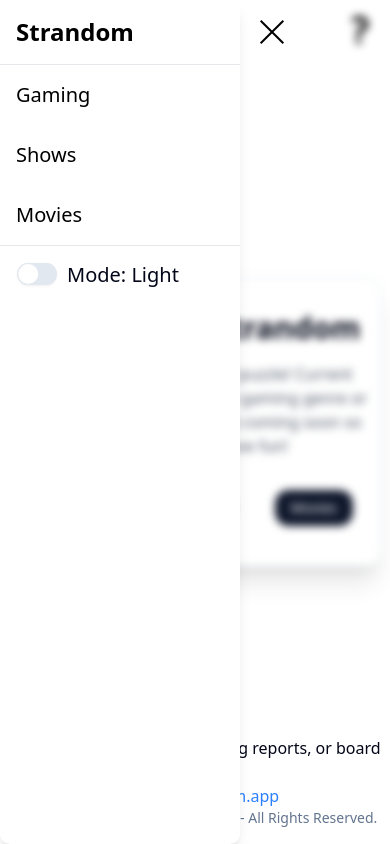
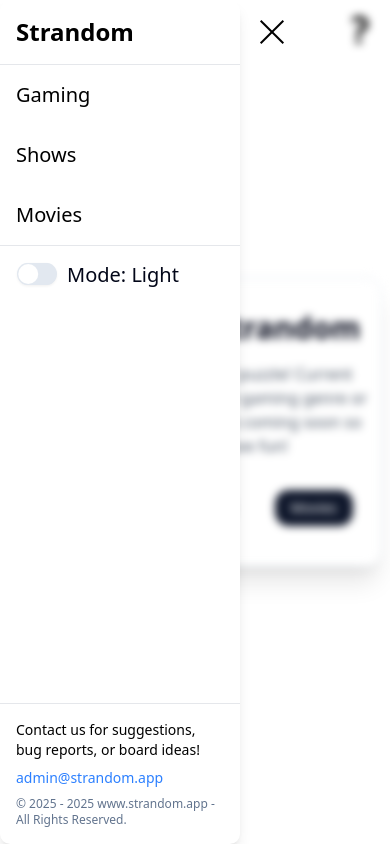
Before and after one commit to Coacoabro/strandom, a Next.js app: page / in a window 390 px wide. Both pictures are taken after a click on the button "Menu Toggle". Built offline with nearby package versions, Linux system fonts and the light colour scheme.

Commit message:
Fixed for mobile

```diff
--- a/src/components/Layout.js
+++ b/src/components/Layout.js
@@ -90,12 +90,13 @@
               <AnimatePresence>
                 {menuOpen && (
                   <motion.div
-                    className="h-screen shadow-lg overflow-hidden bg-white dark:bg-slate-900 rounded-lg"
+                    className="h-screen shadow-lg overflow-hidden bg-white dark:bg-slate-900 rounded-lg flex flex-col justify-between"
                     initial={{ width: 0 }}
                     animate={{ width: 240 }}
                     exit={{ width: 0 }}
                     transition={{ type: "spring", stiffness: 300, damping: 30 }}
                   >
+                    <div>
                       <div className="p-4 border-b border-gray-200 dark:border-gray-800">
                         <Link href="/" className="text-2xl font-bold text-black dark:text-white" onClick={()=> setMenuOpen(false)}>
                           Strandom
@@ -111,6 +112,20 @@
 
                       <div className="p-4 border-t border-gray-200 dark:border-gray-800 space-y-6 whitespace-nowrap">
                         <DarkMode />
+                      </div>
+                    </div>
+
+                    <div className="p-4 text-sm text-black dark:text-white border-t border-gray-200 dark:border-gray-800 space-y-2">
+                      <p>Contact us for suggestions, bug reports, or board ideas!</p>
+                      <button
+                        className="hover:underline text-blue-500 dark:text-cyan-300 cursor-pointer"
+                        onClick={handleCopy}
+                      >
+                        admin@strandom.app
+                      </button>
+                      <div className="text-muted-foreground text-xs">
+                        &copy; 2025 - {currentYear} www.strandom.app - All Rights Reserved.
+                      </div>
                     </div>
 
                   </motion.div>
@@ -165,7 +180,7 @@
 
           </div>
 
-          <div className="fixed bottom-0 w-full flex flex-col items-center justify-center text-center bg-background py-4">
+          <div className="hidden fixed bottom-0 w-full sm:flex flex-col items-center justify-center text-center bg-background py-4">
 
             <div>
               <p>Contact us for suggestions, bug reports, or board ideas!</p>
```
Lines whose indentation alone changed are shown as unchanged.
